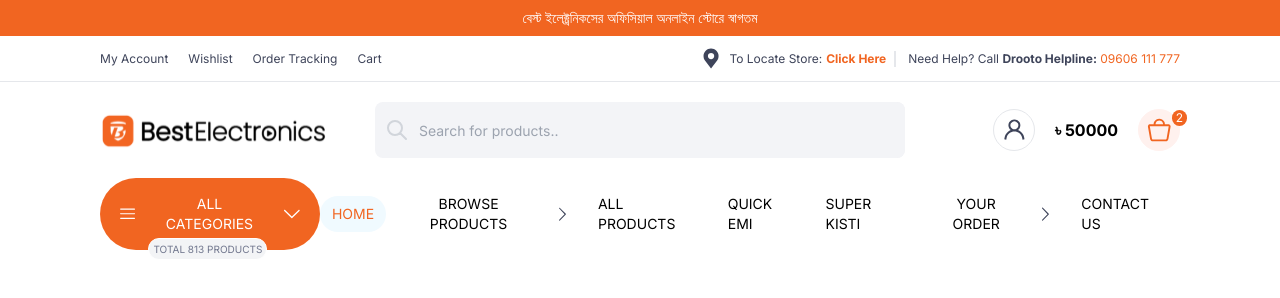
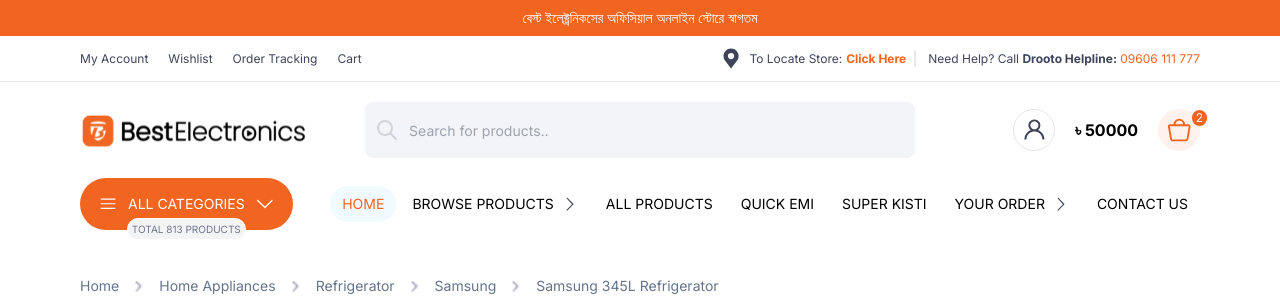
Before and after one commit to Zahed75/BestClient, a Next.js app: page /product in a window 1280 px wide. Shown: the top 298 px of the page. Built offline with nearby package versions, Linux system fonts and the light colour scheme.

Commit message:
padding remove

```diff
--- a/app/page.js
+++ b/app/page.js
@@ -8,7 +8,7 @@
     <main>
       <ImageSlider />
       <div className="container">
-        <div className="px-5 md:px-10 lg:px-16">
+        <div className="">
           <EventProduct event={"TOP SELLING AIRCONDITIONAR"} />
           <EventProduct event={"Our best sells in this month"} />
           <Categories />
--- a/components/SingleProduct/SingleProduct.jsx
+++ b/components/SingleProduct/SingleProduct.jsx
@@ -156,7 +156,7 @@
 
   return (
     <section className="container">
-      <div className="px-5 md:px-10 lg:px-16 my-10">
+      <div className="my-10">
         <TagLine tagValues={tagValues} />
         <div className="bg-white rounded-md shadow-md p-5 border-t">
           <h1 className="text-[#202435] text-lg font-semibold">
--- a/components/global/Footer.jsx
+++ b/components/global/Footer.jsx
@@ -67,7 +67,7 @@
   return (
     <footer className="bg-[#F16521]">
       <div className="container">
-        <div className="px-5 md:px-10 lg:px-16">
+        <div className="">
           <section className="grid grid-cols-1 md:grid-cols-5 justify-between items-start pt-20 text-white">
             {footerData.map((data, index) => (
               <div
--- a/components/global/LastFooter.jsx
+++ b/components/global/LastFooter.jsx
@@ -4,7 +4,7 @@
 export default function LastFooter() {
   return (
     <section className="container">
-      <div className="px-5 md:px-10 lg:px-16 flex flex-col-reverse md:flex-row justify-between items-center py-10">
+      <div className="flex flex-col-reverse md:flex-row justify-between items-center py-10">
         <div>
           <span>
             © Best Electronics - All Rights Reserved. Payment Partner:
--- a/components/global/NavigationBar.jsx
+++ b/components/global/NavigationBar.jsx
@@ -55,18 +55,18 @@
 
   return (
     <nav className="container">
-      <div className="px-5 hidden sm:hidden md:flex lg:flex justify-stretch items-center">
+      <div className="hidden sm:hidden md:flex lg:flex justify-stretch items-center">
         <div className="relative">
           <button
             onMouseEnter={() => setIsAllCategoriesOpen(true)}
             onMouseLeave={() => setIsAllCategoriesOpen(false)}
             className="group bg-[#F16521] text-sm font-normal px-5 py-4 uppercase text-white rounded-full flex justify-start items-center relative"
           >
-            <Image src={treeDot} className="w-4 h-4 mr-5" alt="Tree Dot" /> All
-            Categories
+            <Image src={treeDot} className="w-4 h-4 " alt="Tree Dot" />
+            <span className="mx-3">All Categories</span>
             <Image
               src={arrayBottom}
-              className="w-4 h-4 ml-5"
+              className="w-4 h-4 "
               alt="Array Bottom"
             />
             <span className="bg-gray-100 text-[#71778E] text-[10px] text-nowrap px-1 border border-white rounded-xl absolute -bottom-[10px] left-[22%] mx-auto z-20">
@@ -165,7 +165,7 @@
         </div>
 
         <div className="flex ml-auto">
-          <div className="flex justify-end items-center uppercase text-sm gap-x-1">
+          <div className="flex justify-end items-center uppercase text-sm font-normal gap-x-1">
             <span className="bg-[#F0FAFF] text-[#F16521] px-3 py-2 rounded-full cursor-pointer">
               <Link href="/">Home</Link>
             </span>
@@ -177,7 +177,7 @@
                 Browse Products
                 <Image
                   src={arrayBottomBlack}
-                  className="w-4 h-4 ml-5 -rotate-90 group-hover:rotate-1 duration-700"
+                  className="w-4 h-4 ml-2 -rotate-90 group-hover:rotate-1 duration-700"
                   alt="Array Bottom"
                 />
               </button>
@@ -289,7 +289,7 @@
                 Your Order
                 <Image
                   src={arrayBottomBlack}
-                  className="w-4 h-4 ml-5 -rotate-90 group-hover:rotate-1 duration-700"
+                  className="w-4 h-4 ml-2 -rotate-90 group-hover:rotate-1 duration-700"
                   alt="Array Bottom"
                 />
               </button>
--- a/components/global/Search.jsx
+++ b/components/global/Search.jsx
@@ -18,7 +18,7 @@
   };
   return (
     <main className="container">
-      <div className="px-5 grid grid-cols-4 justify-center items-center gap-5 my-5">
+      <div className="grid grid-cols-4 justify-center items-center gap-5 my-5">
         <div className="col-span-2 md:col-span-1">
           <Link href="/">
             <Image
--- a/components/global/TobLocationBar.jsx
+++ b/components/global/TobLocationBar.jsx
@@ -11,7 +11,7 @@
   ];
   return (
     <section className="container">
-      <div className="text-[#3E445A] text-xs px-5 py-3 hidden md:grid grid-cols-2 justify-between items-center">
+      <div className="text-[#3E445A] text-xs py-3 hidden md:grid grid-cols-2 justify-between items-center">
         <div>
           <ul className="flex justify-start items-center gap-5">
             {linkData.map((link, index) => (
--- a/tailwind.config.js
+++ b/tailwind.config.js
@@ -22,6 +22,14 @@
         xl: "5rem",
         "2xl": "6rem",
       },
+      maxWidth: {
+        DEFAULT: "100%",
+        sm: "640px",
+        md: "768px",
+        lg: "1024px",
+        xl: "1280px",
+        "2xl": "1536px",
+      },
   },
   plugins: [],
 }
```
